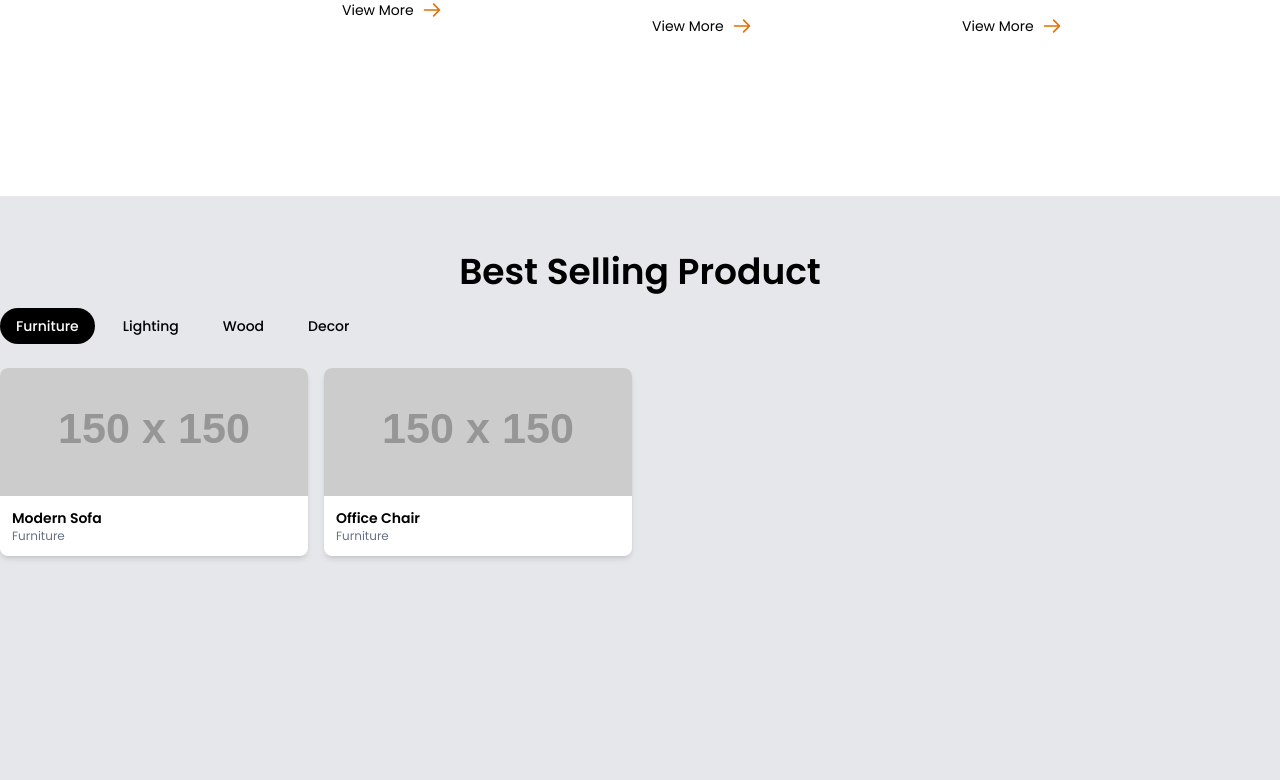
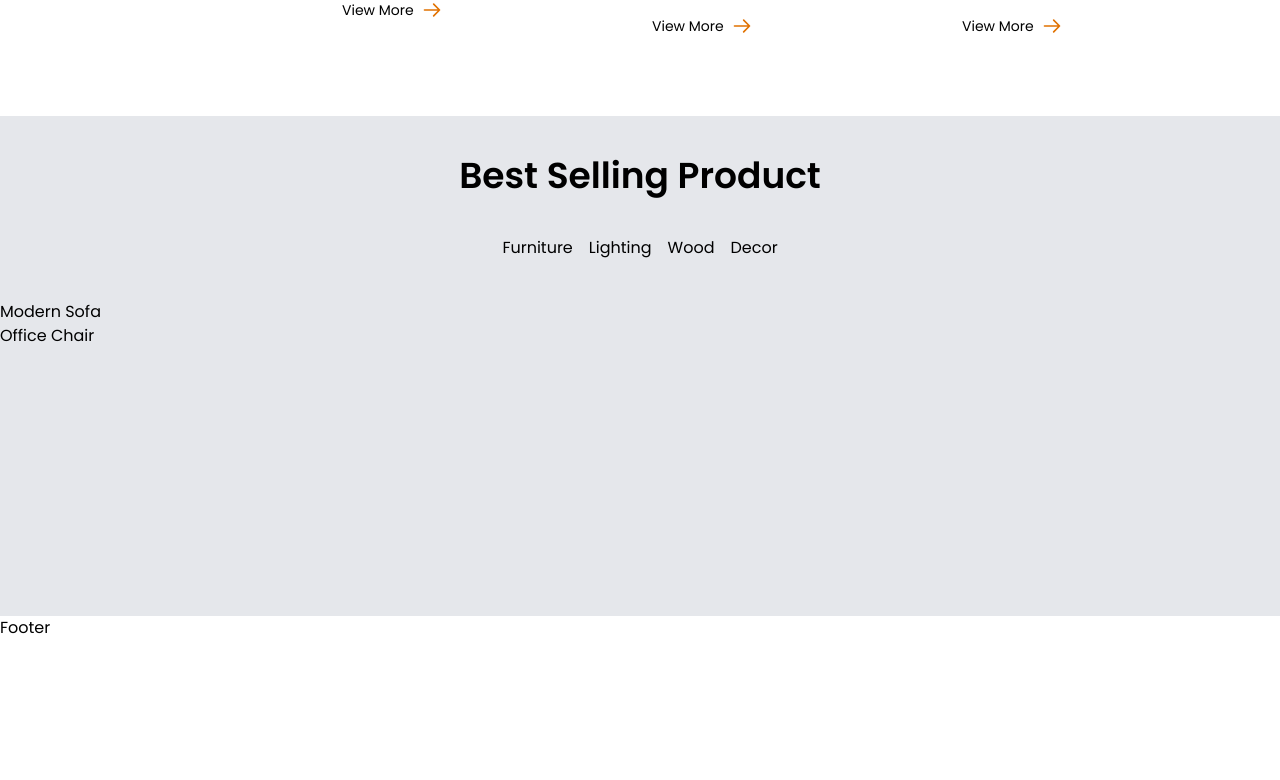
Before and after one commit to SabbirRshuvo/panto-furniture-landing-page, a React (Vite) app: page / in a window 1280 px wide. Shown: the part 1040-1820 px from the top of the page. After the commit the page ends 1680 px from the top, so only its background shows below. Built offline with nearby package versions, Linux system fonts and the light colour scheme.

Commit message:
update category

```diff
--- a/src/Components/BestSelling.jsx
+++ b/src/Components/BestSelling.jsx
@@ -55,53 +55,36 @@ const BestSelling = () => {
 
   const categories = [...new Set(products.map((p) => p.category))];
 
-  const [selectedCategory, setSelectedCategory] = useState(categories[0]);
+  const [selectedProduct, setSelectedProduct] = useState(categories[0]);
 
-  const filteredProducts = products.filter(
-    (product) => product.category === selectedCategory
+  const filteredProduct = products.filter(
+    (product) => product.category === selectedProduct
   );
 
   return (
-    <div className="lg:my-20 md:my-16 sm:my-12 my-8 bg-gray-200 h-screen py-10">
-      <div className="text-center py-4">
-        <h2 className="lg:text-4xl md:text-3xl sm:text-2xl text-xl font-semibold">
-          Best Selling Product
-        </h2>
-      </div>
-      <div className="flex flex-wrap gap-3 mb-6">
+    <div className="bg-gray-200 h-[500px]">
+      <h2 className="text-center pt-10 lg:text-4xl md:text-3xl text-2xl  font-semibold ">
+        Best Selling Product
+      </h2>
+      <div className="text-center my-10 flex gap-4 items-center justify-center">
+        {/* category section */}
+
         {categories.map((category) => (
           <button
-            key={category}
-            onClick={() => setSelectedCategory(category)}
-            className={`px-4 py-2 rounded-full text-sm font-medium transition ${
-              selectedCategory === category
-                ? "bg-black text-white"
-                : "bg-gray-200 text-black hover:bg-gray-300"
-            }`}
+            onClick={() => setSelectedProduct(category)}
+            key={category.id}
           >
             {category}
           </button>
         ))}
       </div>
-      <div className="grid grid-cols-2 sm:grid-cols-3 md:grid-cols-4 gap-4">
-        {filteredProducts.map((product) => (
-          <div
-            key={product.id}
-            className="bg-white shadow-md rounded-lg overflow-hidden"
-          >
-            <img
-              src={product.image}
-              alt={product.name}
-              className="w-full h-32 object-cover"
-              loading="lazy"
-            />
-            <div className="p-3">
-              <h4 className="text-sm font-semibold">{product.name}</h4>
-              <p className="text-xs text-gray-500">{product.category}</p>
-            </div>
-          </div>
+      <div>
+        {/* products section */}
+        {filteredProduct.map((product) => (
+          <p key={product.id}>{product.name}</p>
         ))}
       </div>
+      <div>{/* all products section */}</div>
     </div>
   );
 };
```
